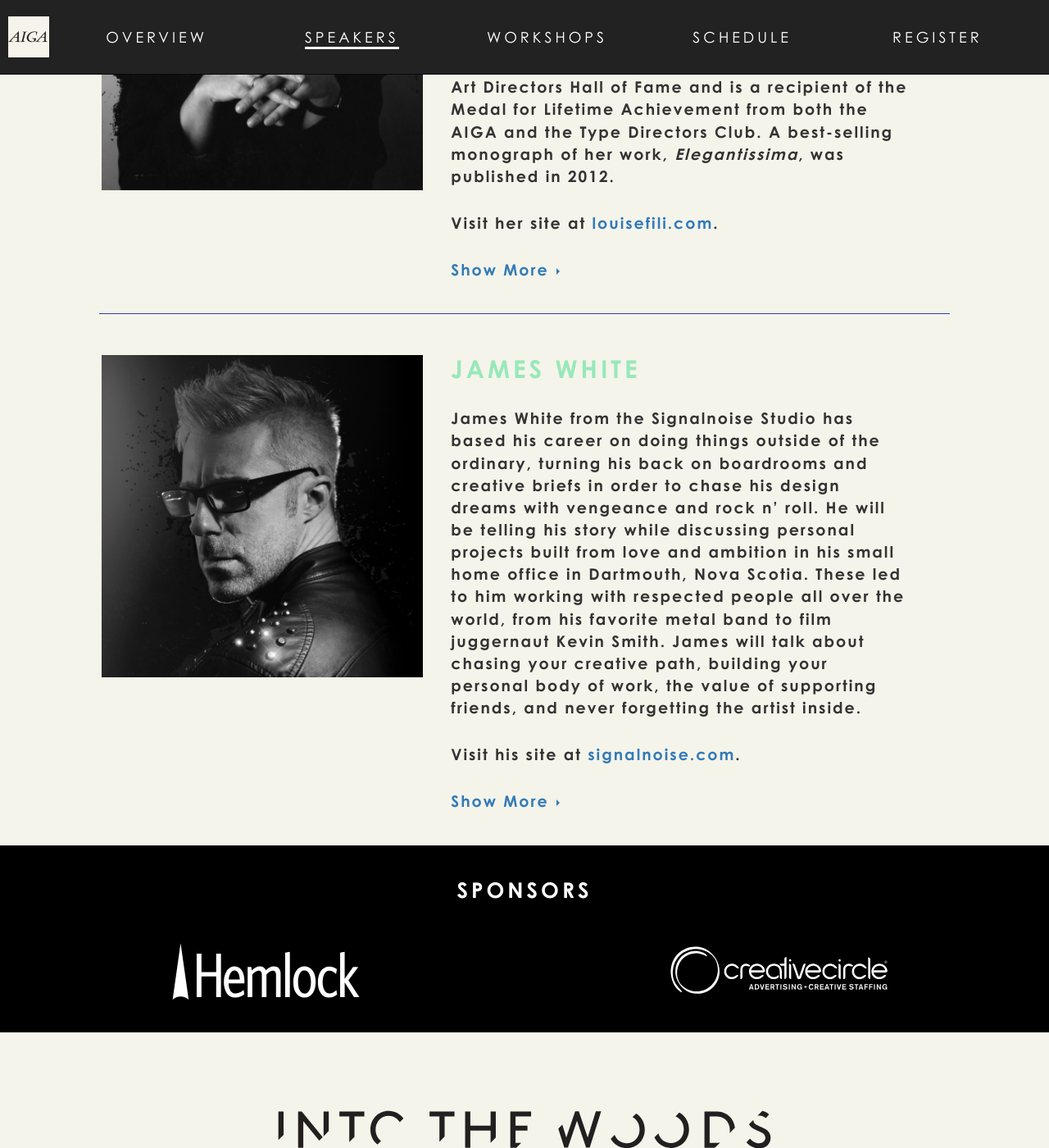
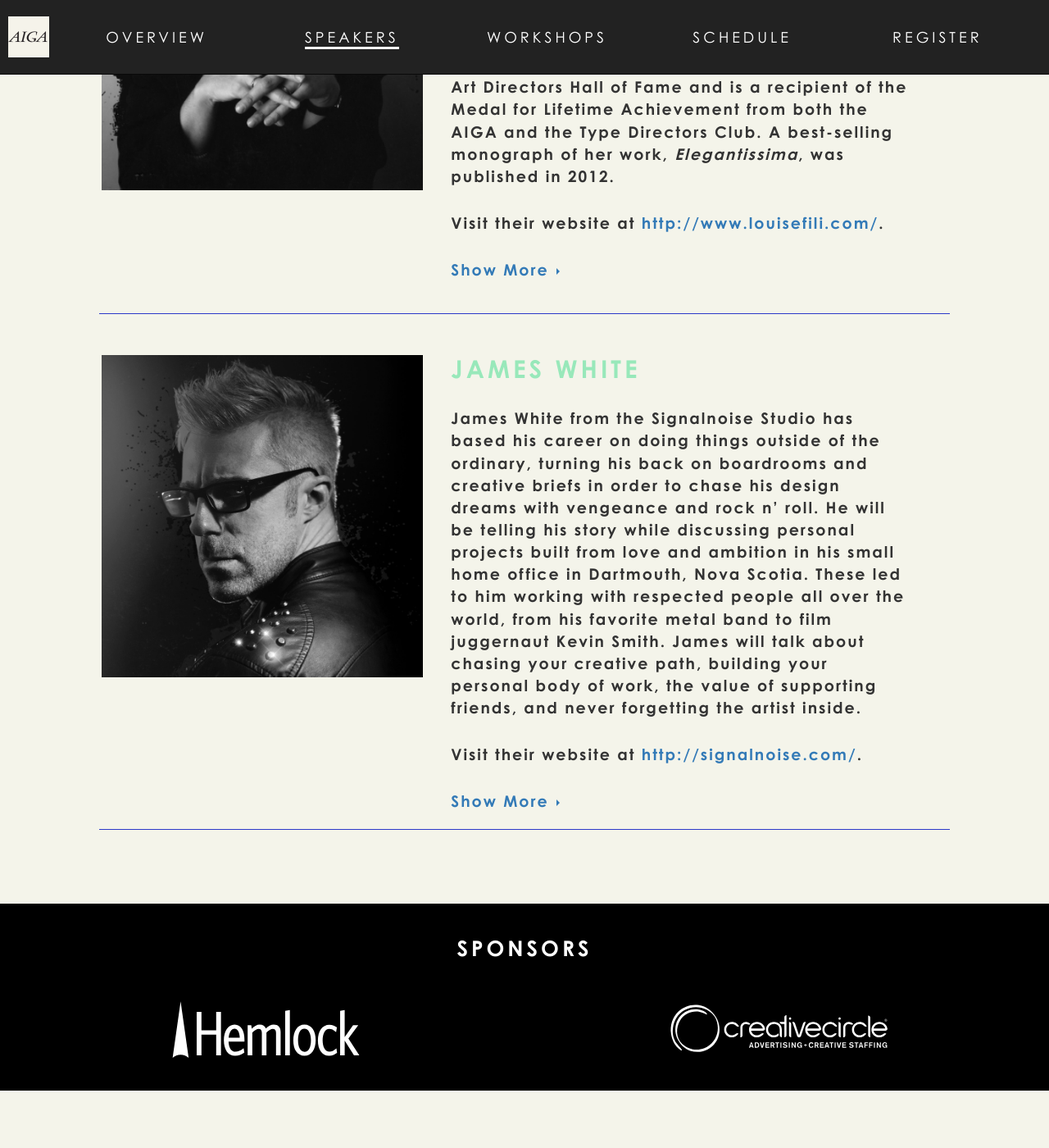
Before and after one commit to aiga-seattle/2015.aigaintothewoods.com, a Jekyll site: the page built from speakers.html, in a window 1280 px wide and 1400 px high, scrolled down 1357 px. Shown: the whole window at 82% size. Built offline with Jekyll 4.4.1, drawn with Linux system fonts in a browser that asks for light colours; nearby versions of some CDN libraries; some web fonts are replaced.

Commit message:
Refactor Speaker Content

```diff
--- a/_config.yml
+++ b/_config.yml
@@ -17,3 +17,4 @@
 # Collections
 collections:
   - workshops
+  - speakers
--- a/speakers.html
+++ b/speakers.html
@@ -18,100 +18,58 @@
   </div>
 
   <div class="wrapper wrapper-speakers-line-up hidden-sm hidden-xs">
+    {% for speaker in site.speakers %}
       <div class="speaker-line-up">
-      <a href="#fili"><img src="/images/speakers/louise-fili-square-205x205.jpg" alt="Louise Fili"></a>
+        <a href="#{{ speaker.slug }}"><img src="{{ speaker.placeholder_url }}" alt="{{ speaker.name }}"></a>
       </div>
-    <div class="speaker-line-up">
-      <a href="#white"><img src="/images/speakers/james-white-square-205x205.jpg" alt="James White"></a>
-    </div>
+    {% endfor %}
+
+    {% for count in (site.speakers.size..4) %}
       <div class="speaker-line-up">
         <img src="/images/speakers/blank-speaker-205x205.png" alt="Upcoming Speaker">
       </div>
-    <div class="speaker-line-up">
-      <img src="/images/speakers/blank-speaker-205x205.png" alt="Upcoming Speaker">
-    </div>
-    <div class="speaker-line-up">
-      <img src="/images/speakers/blank-speaker-205x205.png" alt="Upcoming Speaker">
-    </div>
+    {% endfor %}
   </div>
 
   <div class="container-speakers">
-    <div class="wrapper wrapper-speaker-fili">
-      <a class='anchor' name="fili"></a>
+    {% for speaker in site.speakers %}
+      <div class="wrapper wrapper-speaker-{{ speaker.slug }}">
+        <a class='anchor' name="{{ speaker.slug }}"></a>
         <div class="speaker-img">
-        <img src="/images/speakers/louise-fili-square-350x350.jpg" alt="A picture of Louise Fili">
+          <img src="{{ speaker.image_url }}" alt="A picture of {{ speaker.name }}">
         </div>
 
         <div class="speaker-text">
           <div class="speaker-title">
-          <h2>Louise Fili</h2>
+            <h2>{{ speaker.name }}</h2>
           </div>
 
           <div class="speaker-bio">
-          <p>
-            Louise Fili is director of Louise Fili Ltd, a New York City design firm specializing in brand development for restaurants and food packaging. Fili has co-authored over twenty books on design and typography with her husband, Steven Heller, and she has also written and designed books on Italian design and culture. She is a member of the Art Directors Hall of Fame and is a recipient of the Medal for Lifetime Achievement from both the AIGA and the Type Directors Club. A best-selling monograph of her work, <i>Elegantissima</i>, was published in 2012.
-          </p>
-          <p>Visit her site at <a href="http://www.louisefili.com/" target="_blank">louisefili.com</a>.</p>
+            {{ speaker.content }}
+            <p>Visit their website at <a href="{{ speaker.website }}" target="_blank">{{ speaker.website }}</a>.</p>
           </div>
 
           <div class="speaker-works-panel">
-          <a class="show-works collapsed" role="button" data-toggle="collapse" href="#collapseFili" aria-expanded="false" aria-controls="collapseExample">
+            <a class="show-works collapsed" role="button" data-toggle="collapse" href="#collapse{{ speaker.slug | capitalize}}" aria-expanded="false" aria-controls="collapseExample">
               Show More <span class="caret"></span>
             </a>
 
-          <div class="collapse works-panel" id="collapseFili">
+            <div class="collapse works-panel" id="collapse{{ speaker.slug | capitalize}}">
               <div class="works works-rectangle">
-              <img src="/images/speakers/louise-fili/logos.png" alt="Logos">
+                <img src="{{ speaker.example_hero.url }}" alt="{{ speaker.example_hero.alt }}">
               </div>
+
+              {% for example in speaker.examples %}
                 <div class="works works-square">
-              <img src="/images/speakers/louise-fili/good-housekeeping-logo.png" alt="Good Housekeeping Logo">
+                  <img src="{{ example.url }}" alt="{{ example.alt }}">
                 </div>
-            <div class="works works-square">
-              <img src="/images/speakers/louise-fili/pace-logo.png" alt="Pace Logo">
-            </div>
+              {% endfor %}
             </div>
           </div>
         </div>
       </div>
 
       <hr/>
-
-    <div class="wrapper wrapper-james-white">
-      <a class='anchor' name="white"></a>
-      <div class="speaker-img">
-        <img src="/images/speakers/james-white.jpg" alt="A picture of James White">
-      </div>
-
-      <div class="speaker-text">
-        <div class="speaker-title">
-          <h2>James White</h2>
-        </div>
-
-        <div class="speaker-bio">
-          <p>
-            James White from the Signalnoise Studio has based his career on doing things outside of the ordinary, turning his back on boardrooms and creative briefs in order to chase his design dreams with vengeance and rock n’ roll. He will be telling his story while discussing personal projects built from love and ambition in his small home office in Dartmouth, Nova Scotia. These led to him working with respected people all over the world, from his favorite metal band to film juggernaut Kevin Smith. James will talk about chasing your creative path, building your personal body of work, the value of supporting friends, and never forgetting the artist inside.
-          </p>
-          <p>Visit his site at <a href="http://signalnoise.com/" target="_blank">signalnoise.com</a>.</p>
-        </div>
-
-        <div class="speaker-works-panel">
-          <a class="show-works collapsed" role="button" data-toggle="collapse" href="#collapseWhite" aria-expanded="false" aria-controls="collapseExample">
-            Show More <span class="caret"></span>
-          </a>
-
-          <div class="collapse works-panel" id="collapseWhite">
-            <div class="works works-rectangle">
-              <img src="/images/speakers/james-white/laser-horse.jpg" alt="20 Years of Photoshop">
-            </div>
-            <div class="works works-square">
-              <img src="/images/speakers/james-white/stay-rad.jpg" alt="Overdrive Series 'Nitro'">
-            </div>
-            <div class="works works-square">
-              <img src="/images/speakers/james-white/nasa-mission-patch.jpg" alt="Unofficial NASA mission patches">
+    {% endfor %}
   </div>
 </div>
-        </div>
-      </div>
-    </div>
-  </div>
-</div>
```
Also changed, not shown: _speakers/01_louise_fili.html (added, +19 -0 lines), _speakers/02_james_white.html (added, +19 -0 lines), 2 other files. Lines whose indentation alone changed are shown as unchanged.
